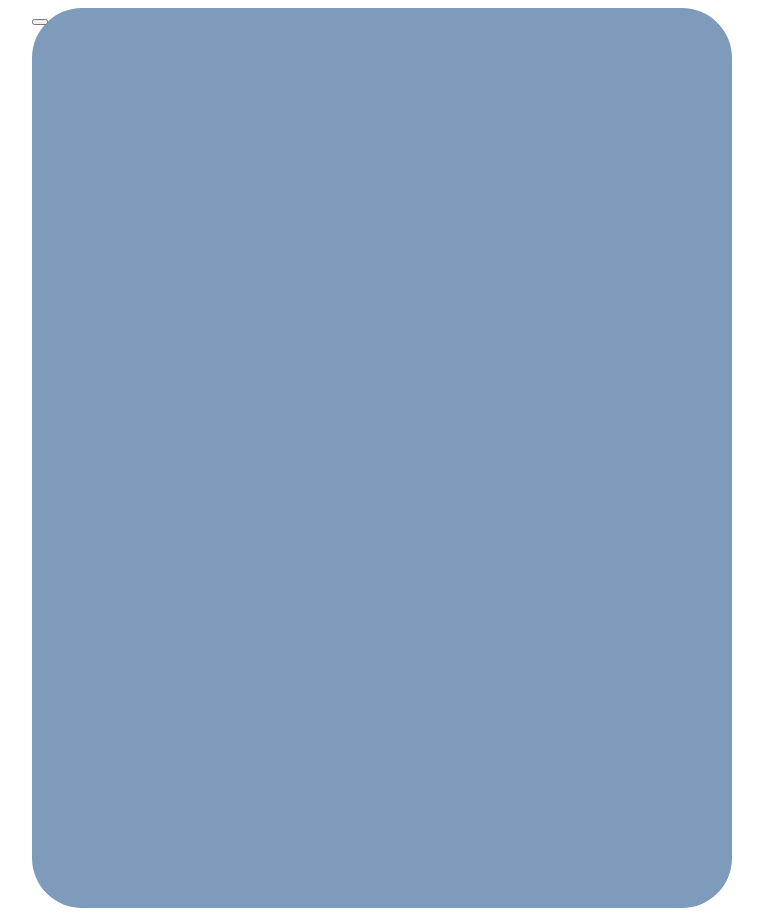
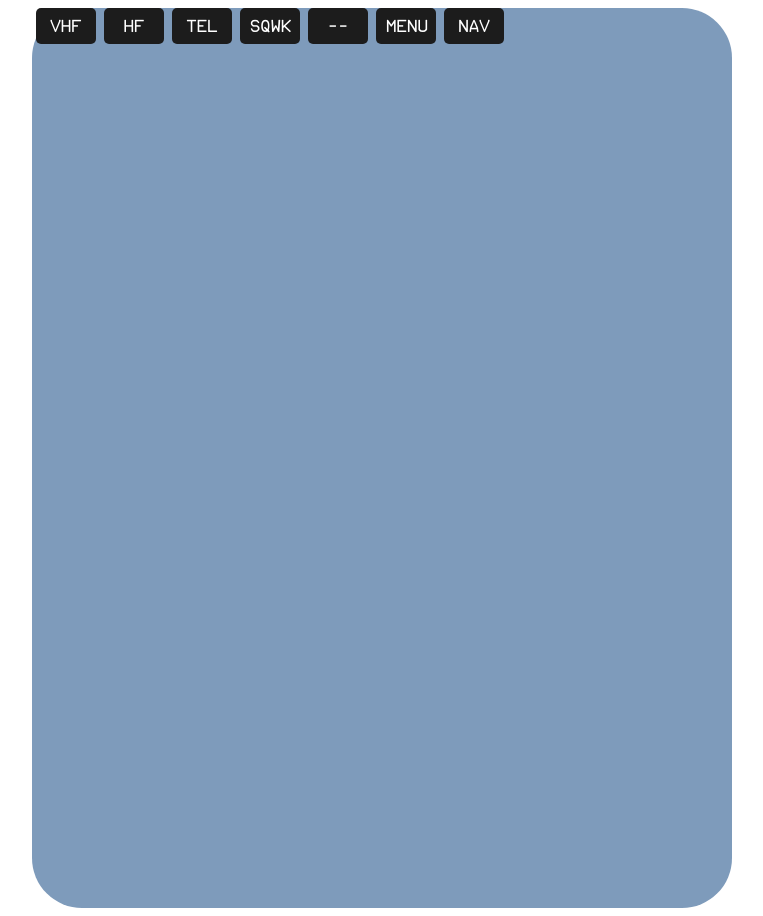
Before and after one commit to ibza-sujau/rmp, a React (Create React App) app: page / in a window 1280 px wide. Shown: the whole page, without its empty margins (258-1021 px from the left). Built offline with nearby package versions, Linux system fonts and the light colour scheme.

Commit message:
Added RMP buttons.

```diff
--- a/src/VhsPage.tsx
+++ b/src/VhsPage.tsx
@@ -6,7 +6,15 @@ const VhsPage = () => {
     return (
         <div className={"page"}>
             <div className={"rmp"}>
-                <MainButton/>
+                <div>
+                    <MainButton y={3} children={"VHF"} />
+                    <MainButton y={3} children={"HF"} />
+                    <MainButton y={3} children={"TEL"} />
+                    <MainButton y={3} children={"SQWK"} />
+                    <MainButton y={3} children={"--"} />
+                    <MainButton y={3} children={"MENU"} />
+                    <MainButton y={3} children={"NAV"} />
+                </div>
             </div>
         </div>
     )
--- a/src/components/buttons/MainButton.scss
+++ b/src/components/buttons/MainButton.scss
@@ -0,0 +1,15 @@
+.main-btn {
+  position: relative;
+  font-family: "ECAM Regular", serif;
+  background-color: #1C1C1C;
+  width: 60px;
+  border-radius: 5px;
+  border: none;
+  color: white;
+  padding: 10px;
+  text-align: center;
+  text-decoration: none;
+  display: inline-block;
+  font-size: 16px;
+  margin: 0 4px;
+}
--- a/src/components/buttons/MainButton.tsx
+++ b/src/components/buttons/MainButton.tsx
@@ -6,13 +6,12 @@ type MainButtonProps = {
     onClick?: () => void,
     x?: number,
     y?: number,
-    textColor?: string,
     children?: any,
 }
 
 const MainButton = ({...props}: MainButtonProps) => {
     return(
-        <button className={props.className} onClick={props.onClick} style={{left: props.x + "%", top: props.y + "%", color: props.textColor}}>{props.children}</button>
+        <button className={"main-btn"} onClick={props.onClick} style={{left: props.x + "%", top: props.y + "%"}}>{props.children}</button>
     )
 }
 
```
